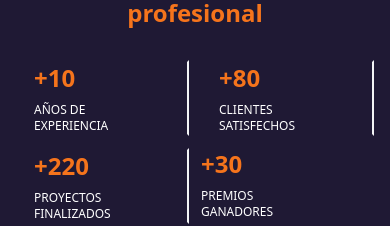
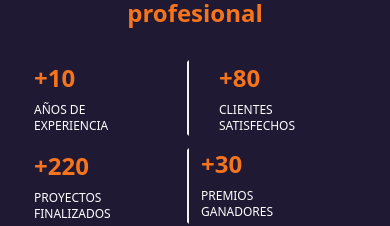
Before and after one commit to BeniAlexis23/Next-landing, a Next.js app: page /about-me in a window 390 px wide. Shown: the part 192-418 px from the top of the page. Built offline with nearby package versions, Linux system fonts and the light colour scheme.

Commit message:
resolve error in conuter-services

```diff
--- a/components/counter-services.tsx
+++ b/components/counter-services.tsx
@@ -9,7 +9,7 @@ const CounterServices = () => {
         <div className="grid justify-between max-w-3xl grid-cols-2 gap-3 mx-auto my-8 md:grid-cols-4 md:gap-6">
             {dataCounter.map(({ id, endCounter, text, lineRight, lineRightMobile }) => (
                 <div key={id} className={`${lineRight && 'ltr'}`}>
-                    <div className={`${lineRight && 'px-4 border-2 border-transparent md:border-e-gray-100'} ${lineRight && 'border-e-gray-100'} `}>
+                    <div className={`${lineRight && 'px-4 border-2 border-transparent md:border-e-gray-100'} ${lineRightMobile && 'border-e-gray-100'} `}>
                         <p className="flex mb-2 text-2xl font-extrabold md:text-4xl text-secondary">+ <CountUp end={endCounter} start={0} duration={5} /></p>
                         <p className="text-xs uppercase max-w-[100px]">{text}</p>
                     </div>
```
